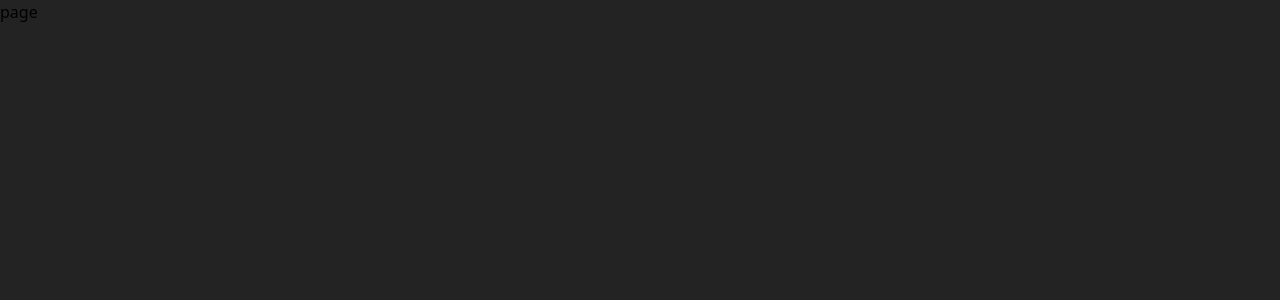
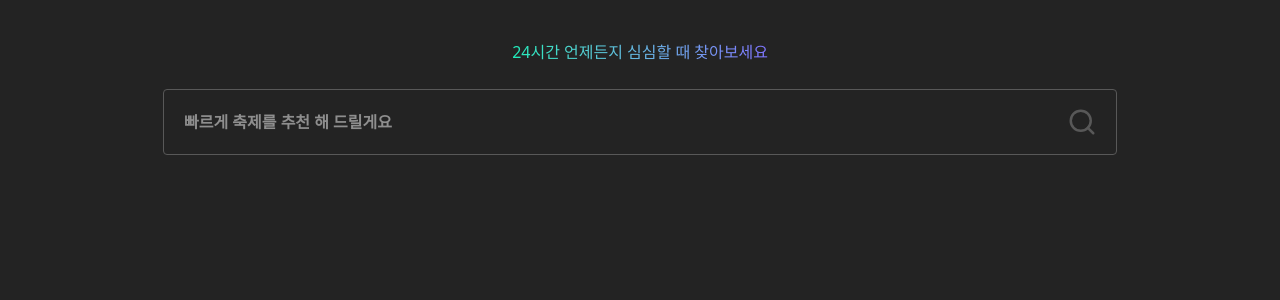
Before and after one commit to prgrms-web-devcourse-final-project/WEB4_5_88hage_FE, a Next.js app: page / in a window 1280 px wide. Shown: the top 300 px of the page. Built offline with nearby package versions, Linux system fonts and the light colour scheme.

Commit message:
Feat: Searchbar 컴포넌트 퍼블리싱 추가

```diff
--- a/src/app/page.tsx
+++ b/src/app/page.tsx
@@ -1,10 +1,9 @@
-
+import SearchBar from '@/components/common/SearchBar';
 
 export default function page() {
-
   return (
     <>
-      <h1>page</h1>
+      <SearchBar />
     </>
   );
 }
--- a/src/assets/styles/colors.css
+++ b/src/assets/styles/colors.css
@@ -15,6 +15,7 @@
   --color-gray-2: #eaeaea;
   --color-gray-1: #f5f5f5;
   --color-white: #fafafa;
+  --color-text: #7f74ff;
 
   /* Grayscale for text */
   --color-gray-strong: #1a1a1a;
--- /dev/null
+++ b/src/components/common/Card.tsx
@@ -0,0 +1,7 @@
+export default function Card() {
+  return (
+    <>
+      <h1>Card Component</h1>
+    </>
+  );
+}
--- /dev/null
+++ b/src/components/common/RelatedTags.tsx
@@ -0,0 +1,7 @@
+export default function RelatedTags() {
+  return (
+    <>
+      <h1>RelatedTags Component</h1>
+    </>
+  );
+}
--- /dev/null
+++ b/src/components/common/SearchBar.tsx
@@ -0,0 +1,20 @@
+import { Search } from 'lucide-react';
+
+export default function SearchBar() {
+  return (
+    <div className="flex flex-col items-center justify-center p-10">
+      <div className="t4 from-main to-text mb-[25px] inline-block bg-gradient-to-r bg-clip-text text-transparent">
+        24시간 언제든지 심심할 때 찾아보세요
+      </div>
+
+      <div className="relative w-[954px]">
+        <input
+          type="text"
+          placeholder="빠르게 축제를 추천 해 드릴게요"
+          className="border-gray-8 w-full rounded border bg-transparent p-5 pr-12 font-semibold text-white"
+        />
+        <Search className="text-gray-8 absolute top-1/2 right-5 h-[30px] w-[30px] -translate-y-1/2" />
+      </div>
+    </div>
+  );
+}
```
